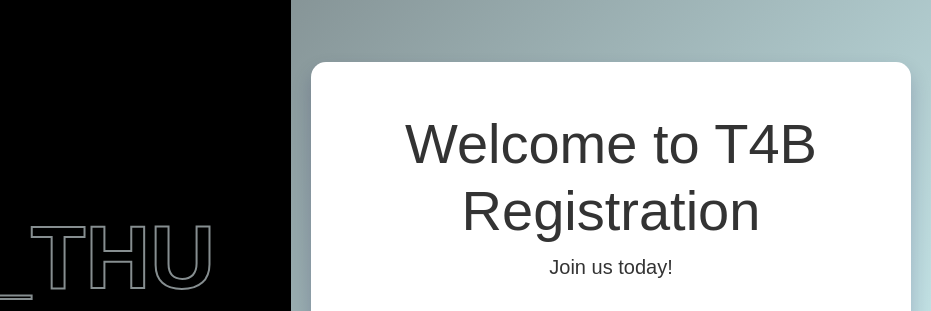
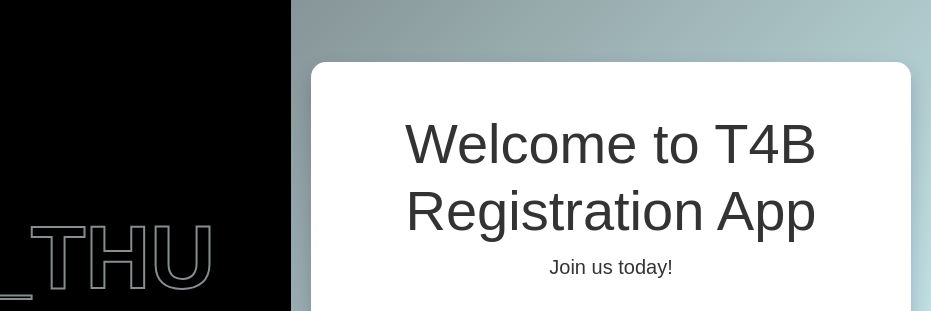
Before and after one commit to CryptoJanux/flask_nginx_mongo, a plain HTML site: page frontend/index.html in a window 1280 px wide. Shown: the part 170-481 px from the top of the page, 349-1280 px from the left. Drawn offline with nearby package versions, Linux system fonts and the light colour scheme.

Commit message:
Test  Day 2 Welcome Tittle

```diff
--- a/frontend/index.html
+++ b/frontend/index.html
@@ -45,7 +45,7 @@
         </div>
         <div class="right-section">
             <div class="welcome-container text-center">
-                <h1 class="display-4">Welcome to T4B Registration</h1>
+                <h1 class="display-4">Welcome to T4B Registration App</h1>
                 <p class="lead">Join us today!</p>
                 <button class="btn btn-primary mt-3" data-bs-toggle="modal" data-bs-target="#registerModal">Register Here</button>
                 <button class="btn btn-primary mt-3" data-bs-toggle="modal" data-bs-target="#loginModal">Go To App</button>
```
